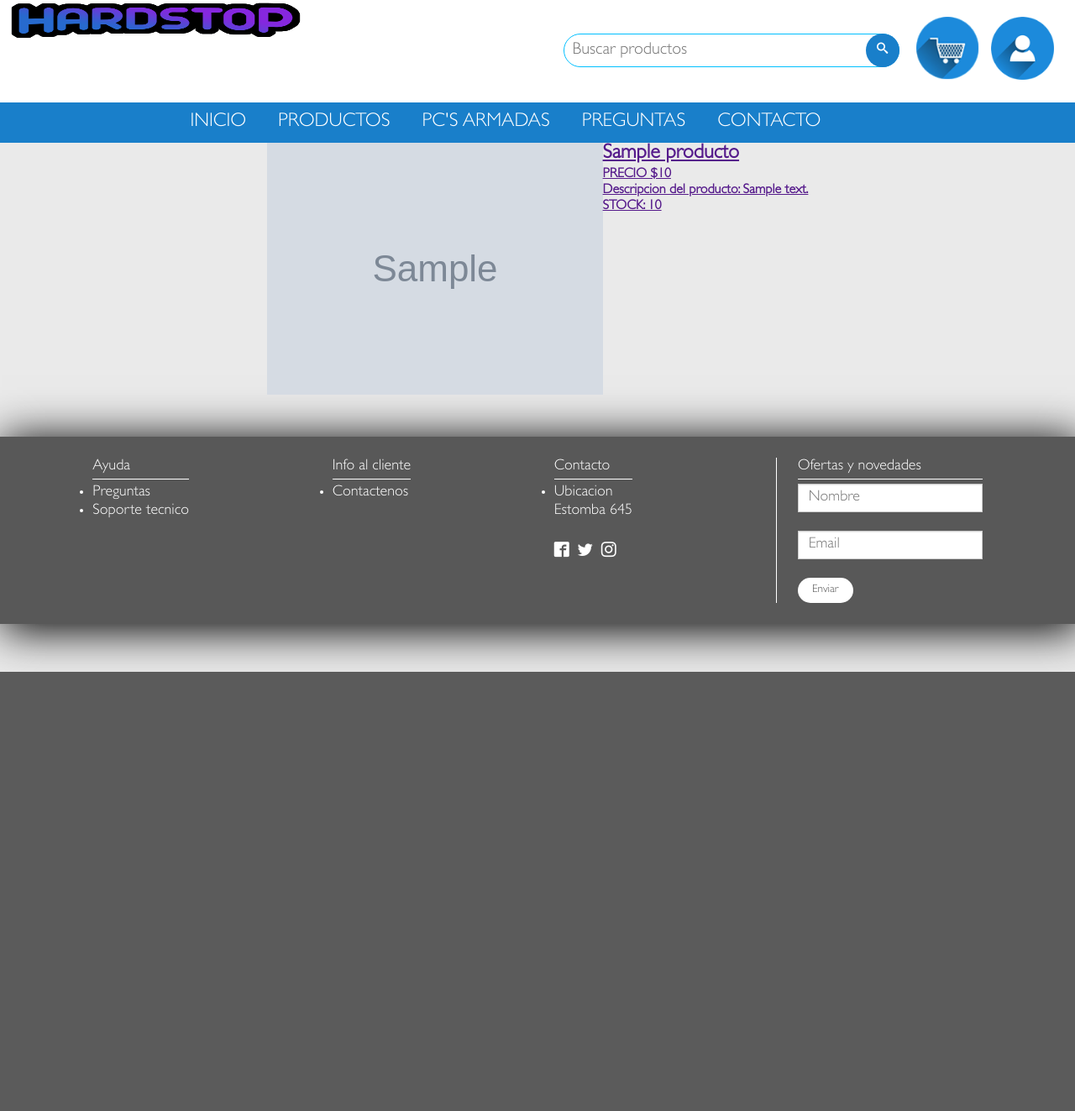
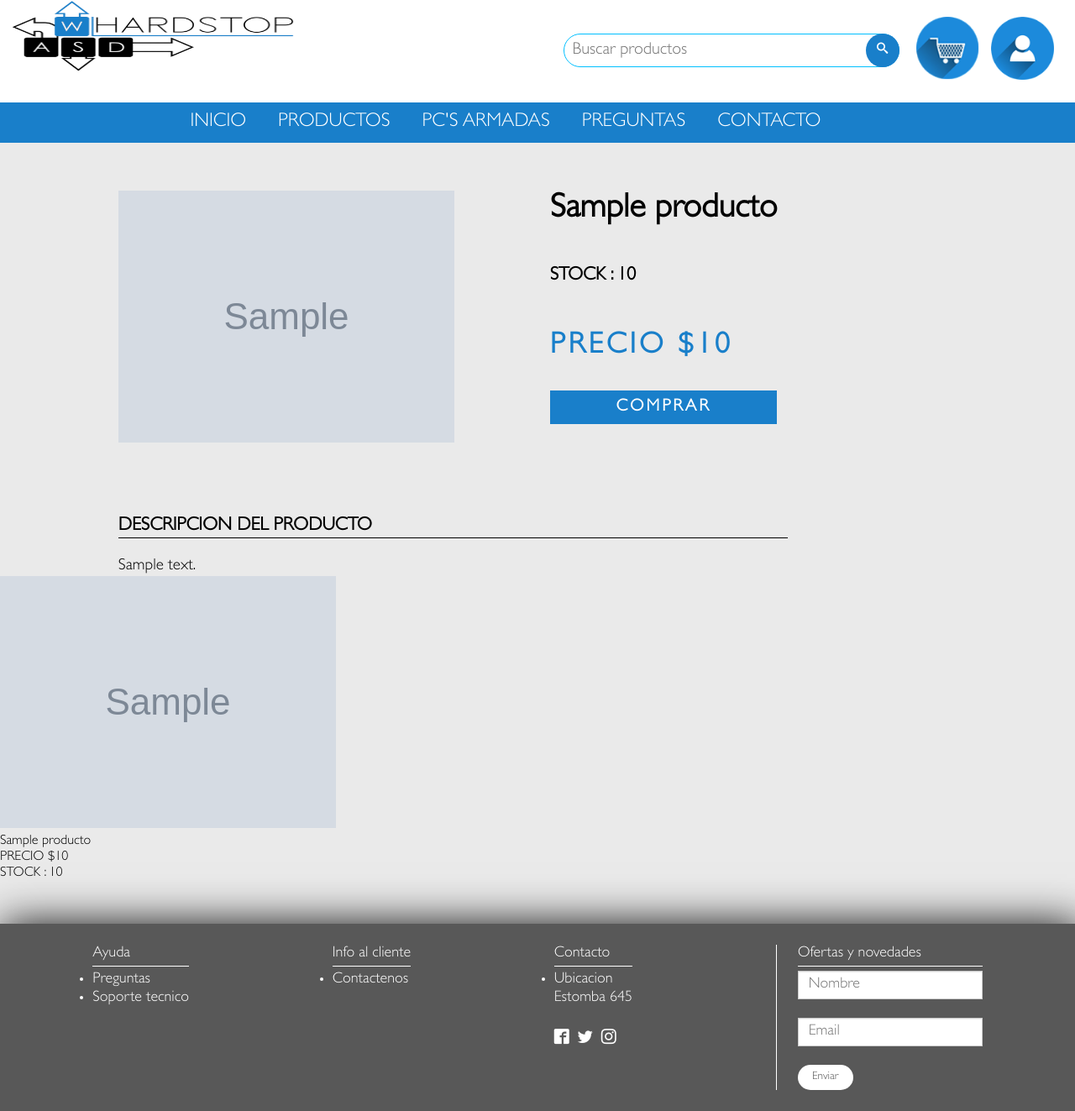
Before and after one commit to SibTrox/hardstop-desktop, a PHP site: page /productoselect.php?c=1 in a window 1280 px wide. Shown: the whole page at 84% size. Before the commit the page ends 800 px from the top, so only its background shows below. Run offline with PHP 8.4, Linux system fonts and the light colour scheme; tables that the repository leaves empty or names only in its code hold one stand-in row (values such as "Sample post"); grey boxes marked "Sample" are stand-in pictures; some web fonts are replaced.

Commit message:
productoelegido

```diff
--- a/css/prodselc.css
+++ b/css/prodselc.css
@@ -1,5 +1,77 @@
 .gen{
+  margin-top: 5%;
+
+}
+.imgprod{
+    background-color: #fff;
+}
+.productosinfo{
+   margin-top: 5%;
+   margin-left: 10%;
+
+}
+.prodtodo{
     display: flex;
     flex-direction: row;
-    justify-content:center;
+    justify-content: flex-start;
+    margin-left: 11%;
 }
+.nombreprod{
+    font-size: 40px;
+    font-weight: bold;
+}
+.stock{
+    margin-top: 15%;
+    font-weight: bold;
+    font-size: 22px;
+
+}
+.precio{
+    margin-top: 19%;
+    font-size: 35px;
+    color: #197fca;
+    letter-spacing: 4px;
+    margin-bottom: 10.99%;
+    font-weight: bold;
+
+}
+.botoncompra{
+    text-align: center;
+    background-color: #197fca;
+    color: #fff;
+    font-size: 20px;
+    font-weight: 600;
+    letter-spacing: 3px;
+    border: none;
+
+
+}
+.botoncompra:hover{
+    border:2px solid #197fca;
+    color: #197fca;
+    background-color: #fff;
+
+}
+.productosinfo input{
+    width: 100%;
+    height: 13%;
+
+}
+.desc{
+    color: #000;
+    margin-left: 11%;
+}
+hr{
+    margin: 0;
+    width: 70%;
+}
+.tdesc{
+    margin-top: 7%;
+    font-size: 22px;
+    text-transform: uppercase;
+    font-weight: bold;
+}
+.infodesc{
+   font-size: 19px;
+   margin-top: 2%;
+}
--- a/productoselect.php
+++ b/productoselect.php
@@ -30,19 +30,49 @@
 					<?php
 					include("sql/conexion.php");
 					include("sql/select.php");
-					while($registro = $consulta->fetch_assoc()){
-					if ($_REQUEST['c']==$registro['id_producto']){?>
-					<a href="" class="link"><div class="gen">
+					$sel="SELECT * FROM productos WHERE id_producto='".$_REQUEST['c']."'";
+					$consul = $conexion->query($sel);
+
+					while($registro = $consul->fetch_assoc()){
+					if ($_REQUEST['c']==$registro['id_producto']){
+					?>
+					<div class="prodtodo">
+					<div class="gen">
 					<img class="imgprod" src="img/prod/<?php echo $registro['imagen']; ?>">
+					</div>
 					<div class="productosinfo">
-					<h2 class="nombreprod"><?php echo $registro['nombre'];?></h2>
-					<h4>PRECIO $<?php echo $registro['precio']; ?></h4>
-					<h4>Descripcion del producto: <?php echo $registro['descripcion']; ?></h4>
-					<h4>STOCK: <?php echo $registro['stock']; ?></h4></div>
-					</div></a><?php
+					<p class="nombreprod"><?php echo $registro['nombre'];?></p>
+					<p class="stock">STOCK : <?php echo $registro['stock']; ?></p>
+					<p class="precio">PRECIO $<?php echo $registro['precio']; ?></p>
+					<input type="submit" class="botoncompra" name="comprar" value="COMPRAR">
+					</div>
+					</div>
+					<div class="desc">
+					<p class="tdesc">Descripcion del producto</p>
+					<hr  noshade="noshade" size="1" color="black" />
+					<p class="infodesc"><?php echo $registro['descripcion']; ?></p>
+					</div>
+					<div class="otrosprods">
+					<?php
+					$selcat="SELECT id_producto,nombre,descripcion,stock,precio,imagen FROM productos WHERE tipo='".$registro['tipo']."' LIMIT 5";
+					$select = $conexion->query($selcat);
+
+					while($registrocat = $select->fetch_assoc()){
+					?>
+					<img class="" src="img/prod/<?php echo $registrocat['imagen']; ?>">
+					<p class=""><?php echo $registrocat['nombre'];?></p>
+					<p class="">PRECIO $<?php echo $registrocat['precio']; ?></p>
+					<p class="">STOCK : <?php echo $registrocat['stock']; ?></p>
+
+
+
+					</div>
+					<?php
+					}
 						}
 					}
 					?>
+
 
 
 	<?php include("includes/footer.html"); ?>
```
Also changed, not shown: img/logoHD.png.
